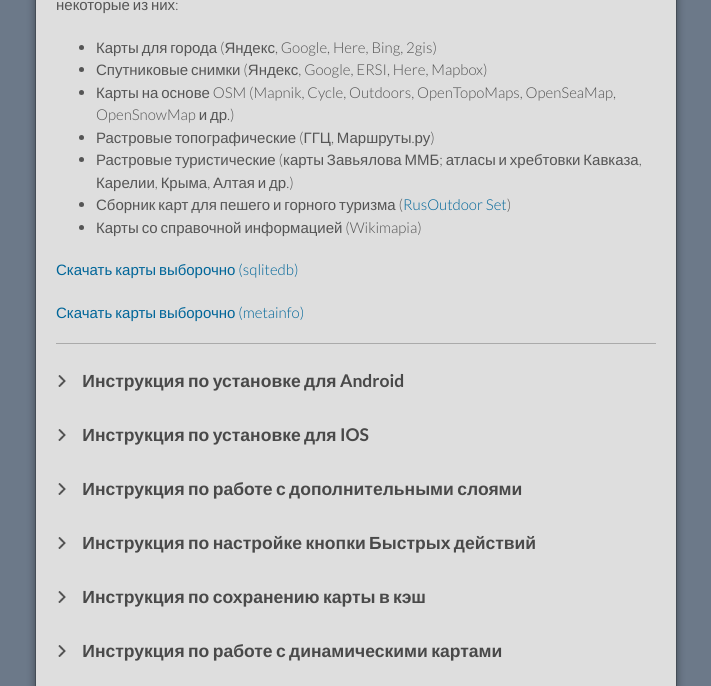
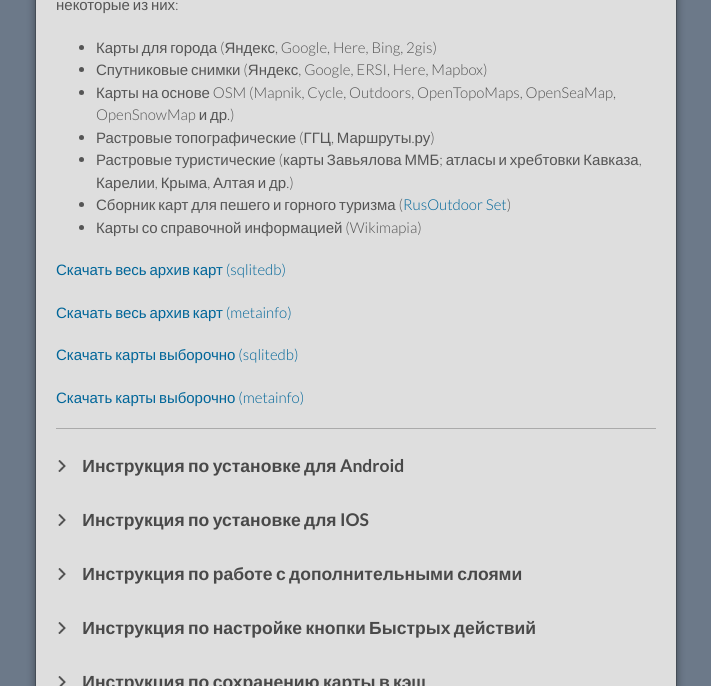
Before and after one commit to nnngrach/AnyGIS_Site, a Jekyll site: the page built from Web/Html/Osmand_ru.md, in a window 1280 px wide and 900 px high, scrolled down 1064 px, cut to the strip 0-686 px from the top of the window. Shown: the whole strip, without its empty margins (284-995 px from the left). Built offline with Jekyll 4.4.1, drawn with Linux system fonts in a browser that asks for light colours.

Commit message:
Fix link to download full archive

```diff
--- a/Web/Html/Osmand_ru.md
+++ b/Web/Html/Osmand_ru.md
@@ -60,6 +60,10 @@
 - Карты со справочной информацией (Wikimapia)
 
 
+[Скачать весь архив карт (sqlitedb)][20]
+
+[Скачать весь архив карт (metainfo)][21]
+
 [Скачать карты выборочно (sqlitedb)][13]
 
 [Скачать карты выборочно (metainfo)][14]
```
Also changed, not shown: other parts of Web/Html/Osmand_ru.md (+4 -0 lines).
